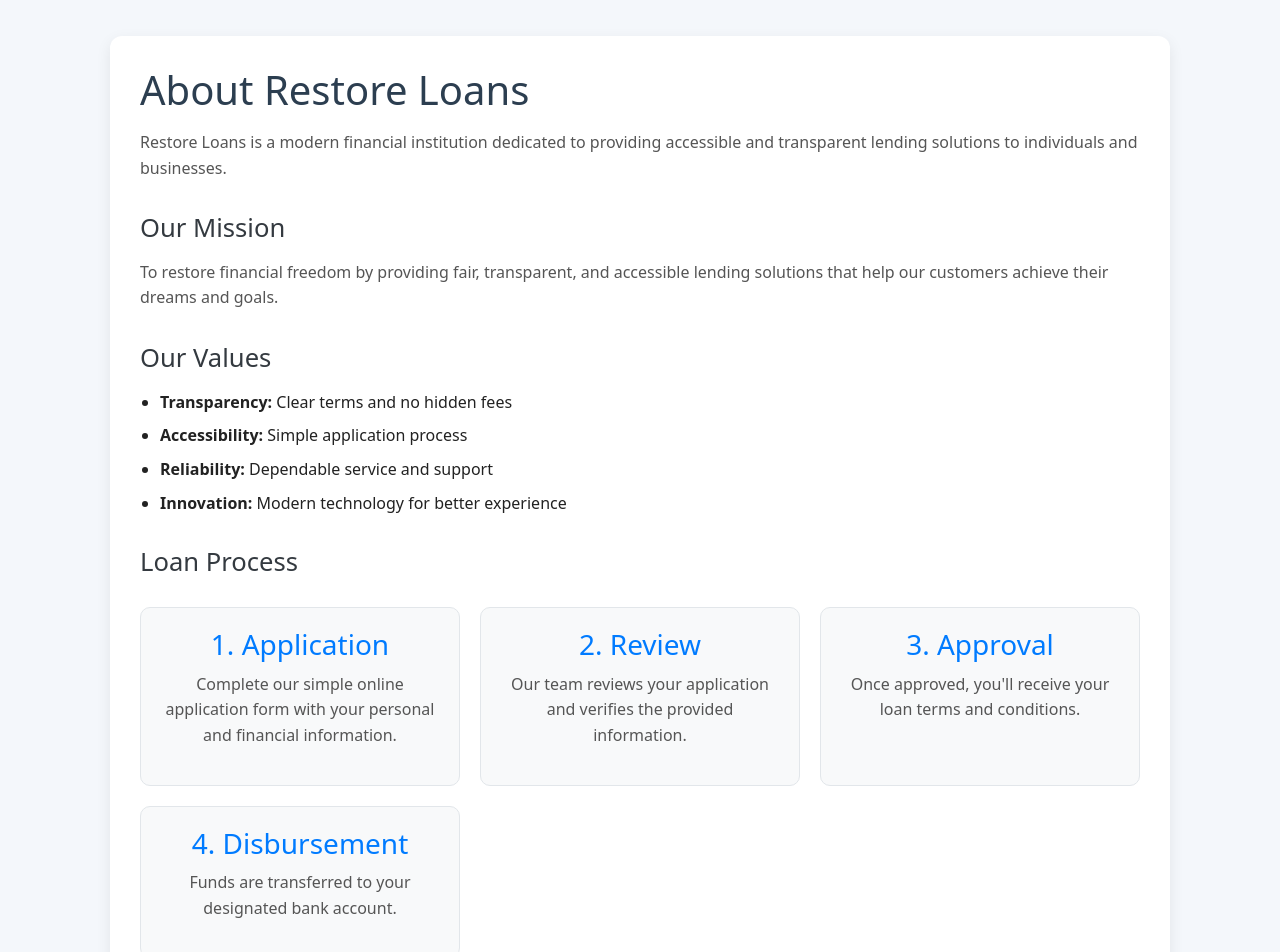
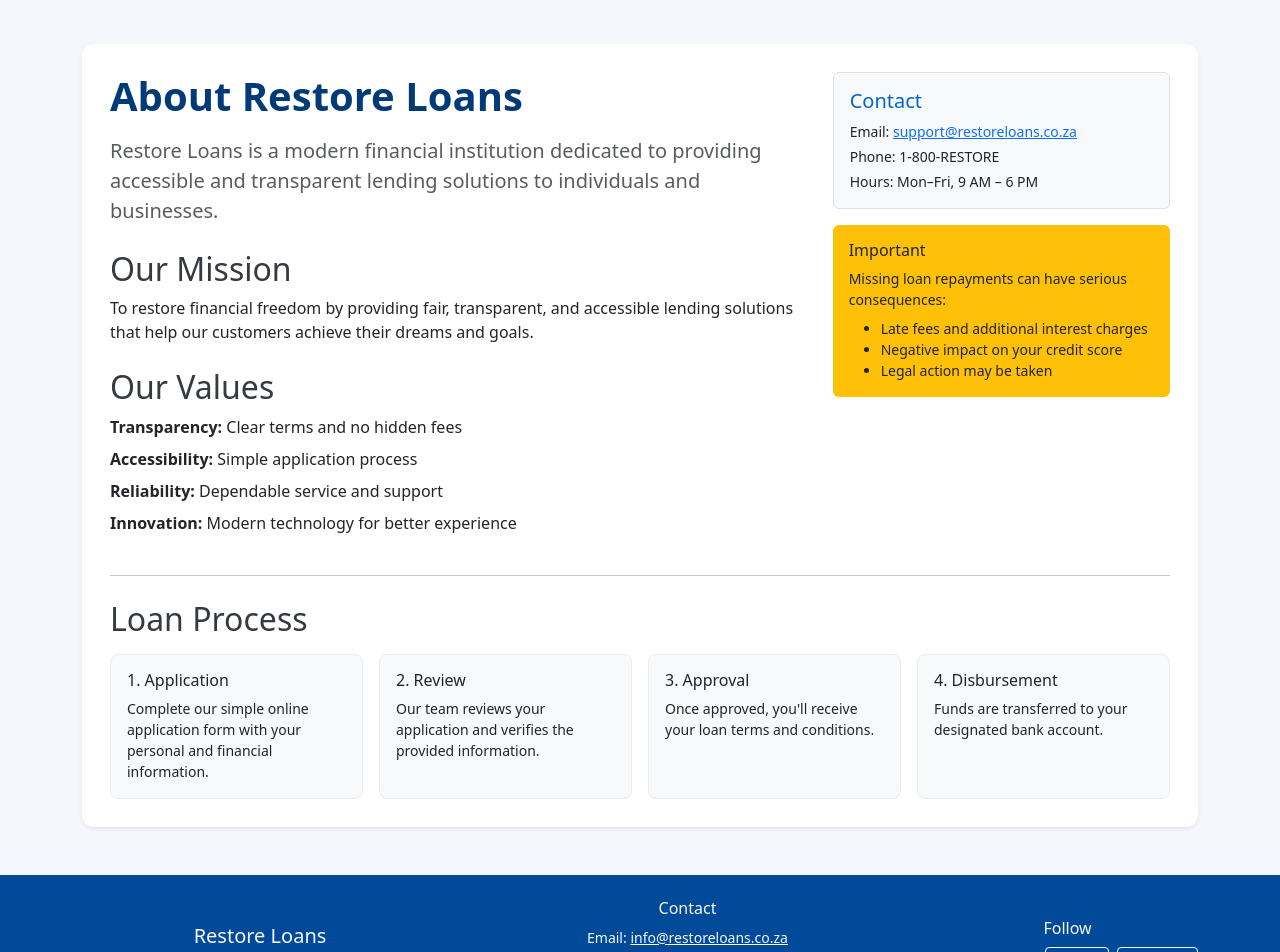
Before and after one commit to RestoreLoans/RestoreLoans-Application, a Vue app in the folder frontend/: page /about in a window 1280 px wide. Shown: the part 60-1012 px from the top of the page. Built offline with nearby package versions, Linux system fonts and the light colour scheme.

Commit message:
Work is in progress

```diff
--- a/frontend/src/components/Footer.vue
+++ b/frontend/src/components/Footer.vue
@@ -11,7 +11,7 @@
 
         <div class="col-12 col-md-5 text-center text-md-left">
           <h6 class="mb-2">Contact</h6>
-          <p class="mb-1 small">Email: <a class="text-light" href="mailto:info@restoreloans.com">info@restoreloans.com</a></p>
+          <p class="mb-1 small">Email: <a class="text-light" href="mailto:info@restoreloans.co.za">info@restoreloans.co.za</a></p>
           <p class="mb-1 small">Phone: <a class="text-light" href="tel:+27747776140">+27 74 777 6140</a></p>
           <p class="mb-0 small">Address: 62 Beacon Road, Florida North 1709</p>
         </div>
--- a/frontend/src/views/About.vue
+++ b/frontend/src/views/About.vue
@@ -1,172 +1,125 @@
 <template>
-  <div class="about-container">
-    <div class="about-card">
-      <h1>About Restore Loans</h1>
-      <p>
+  <section class="py-5">
+    <div class="container">
+      <div class="card about-card shadow-sm">
+        <div class="card-body">
+          <div class="row">
+            <div class="col-12 col-lg-8">
+              <h1 class="mb-3">About Restore Loans</h1>
+              <p class="lead text-muted">
                 Restore Loans is a modern financial institution dedicated to providing
                 accessible and transparent lending solutions to individuals and businesses.
               </p>
 
-      <h2>Our Mission</h2>
+              <h2 class="mt-4">Our Mission</h2>
               <p>
                 To restore financial freedom by providing fair, transparent, and accessible
                 lending solutions that help our customers achieve their dreams and goals.
               </p>
 
-      <h2>Our Values</h2>
-      <ul class="values-list">
-        <li><strong>Transparency:</strong> Clear terms and no hidden fees</li>
-        <li><strong>Accessibility:</strong> Simple application process</li>
-        <li><strong>Reliability:</strong> Dependable service and support</li>
-        <li><strong>Innovation:</strong> Modern technology for better experience</li>
+              <h2 class="mt-4">Our Values</h2>
+              <ul class="values-list list-unstyled">
+                <li class="mb-2"><strong>Transparency:</strong> Clear terms and no hidden fees</li>
+                <li class="mb-2"><strong>Accessibility:</strong> Simple application process</li>
+                <li class="mb-2"><strong>Reliability:</strong> Dependable service and support</li>
+                <li class="mb-2"><strong>Innovation:</strong> Modern technology for better experience</li>
               </ul>
-
-      <h2>Loan Process</h2>
-      <div class="process-steps">
-        <div class="step">
-          <h3>1. Application</h3>
-          <p>Complete our simple online application form with your personal and financial information.</p>
-        </div>
-        <div class="step">
-          <h3>2. Review</h3>
-          <p>Our team reviews your application and verifies the provided information.</p>
-        </div>
-        <div class="step">
-          <h3>3. Approval</h3>
-          <p>Once approved, you'll receive your loan terms and conditions.</p>
-        </div>
-        <div class="step">
-          <h3>4. Disbursement</h3>
-          <p>Funds are transferred to your designated bank account.</p>
-        </div>
             </div>
 
-      <h2>Important Information</h2>
-      <div class="warning-box">
-        <h3>Missed Repayments</h3>
-        <p>Missing loan repayments can have serious consequences:</p>
-        <ul>
+            <aside class="col-12 col-lg-4 mt-4 mt-lg-0">
+              <div class="border rounded p-3 bg-light">
+                <h5 class="mb-2">Contact</h5>
+                <p class="mb-1 small">Email: <a href="mailto:support@restoreloans.co.za">support@restoreloans.co.za</a></p>
+                <p class="mb-1 small">Phone: 1-800-RESTORE</p>
+                <p class="mb-0 small">Hours: Mon–Fri, 9 AM – 6 PM</p>
+              </div>
+
+              <div class="mt-3 bg-warning p-3 rounded">
+                <h6 class="mb-2">Important</h6>
+                <p class="small mb-2">Missing loan repayments can have serious consequences:</p>
+                <ul class="small mb-0">
                   <li>Late fees and additional interest charges</li>
                   <li>Negative impact on your credit score</li>
                   <li>Legal action may be taken</li>
-          <li>Potential asset seizure for secured loans</li>
                 </ul>
-        <p><strong>Please ensure you can afford the repayments before applying for a loan.</strong></p>
+              </div>
+            </aside>
           </div>
 
-      <h2>Contact Us</h2>
-      <p>For any questions or support, please contact our customer service team:</p>
-      <ul class="contact-list">
-        <li>Email: support@restoreloans.com</li>
-        <li>Phone: 1-800-RESTORE</li>
-        <li>Hours: Monday–Friday, 9 AM – 6 PM</li>
-      </ul>
+          <hr class="my-4" />
+
+          <h2 class="mb-3">Loan Process</h2>
+          <div class="row gx-3 gy-3">
+            <div class="col-12 col-md-6 col-lg-3">
+              <div class="step p-3 h-100">
+                <h3 class="h6">1. Application</h3>
+                <p class="small mb-0">Complete our simple online application form with your personal and financial information.</p>
               </div>
             </div>
+            <div class="col-12 col-md-6 col-lg-3">
+              <div class="step p-3 h-100">
+                <h3 class="h6">2. Review</h3>
+                <p class="small mb-0">Our team reviews your application and verifies the provided information.</p>
+              </div>
+            </div>
+            <div class="col-12 col-md-6 col-lg-3">
+              <div class="step p-3 h-100">
+                <h3 class="h6">3. Approval</h3>
+                <p class="small mb-0">Once approved, you'll receive your loan terms and conditions.</p>
+              </div>
+            </div>
+            <div class="col-12 col-md-6 col-lg-3">
+              <div class="step p-3 h-100">
+                <h3 class="h6">4. Disbursement</h3>
+                <p class="small mb-0">Funds are transferred to your designated bank account.</p>
+              </div>
+            </div>
+          </div>
+        </div>
+      </div>
+    </div>
+  </section>
 </template>
 
 
 <style scoped>
-.about-container {
-  max-width: 1100px;
-  margin: 40px auto;
-  padding: 0 20px;
+.about-card {
+  border-radius: 12px;
+  overflow: hidden;
 }
 
-.about-card {
-  background: #fff;
-  padding: 30px;
-  border-radius: 12px;
-  box-shadow: 0 5px 15px rgba(0, 0, 0, 0.08);
+.about-card .card-body {
+  padding: 1.75rem;
 }
 
 .about-card h1 {
-  font-size: 2.5rem;
-  margin-bottom: 1rem;
-  color: #2c3e50;
+  color: #003a77;
+  font-weight: 600;
 }
 
 .about-card h2 {
-  font-size: 1.6rem;
-  margin-top: 2rem;
-  margin-bottom: 1rem;
   color: #343a40;
-}
-
-.about-card p {
-  margin-bottom: 1rem;
-  color: #555;
-  line-height: 1.6;
-}
-
-.values-list {
-  padding-left: 20px;
-  margin-bottom: 1rem;
+  margin-top: 1rem;
 }
 
 .values-list li {
-  margin-bottom: 0.6rem;
-}
-
-.process-steps {
-  display: grid;
-  grid-template-columns: repeat(auto-fit, minmax(250px, 1fr));
-  gap: 20px;
-  margin: 30px 0;
+  margin-bottom: 0.5rem;
 }
 
 .step {
   background: #f8f9fa;
-  padding: 20px;
-  border-radius: 10px;
-  text-align: center;
-  border: 1px solid #e2e6ea;
-  transition: transform 0.2s ease;
+  border-radius: 8px;
+  border: 1px solid #e9ecef;
 }
 
-.step:hover {
-  transform: translateY(-3px);
+/* small adjustments */
+@media (max-width: 576px) {
+  .about-card .card-body {
+    padding: 1rem;
   }
 
-.step h3 {
-  color: #007bff;
-  margin-bottom: 10px;
-}
-
-.warning-box {
-  background: #fff3cd;
-  border: 1px solid #ffeaa7;
-  padding: 20px;
-  border-radius: 8px;
-  margin-top: 20px;
-}
-
-.warning-box h3 {
-  color: #856404;
-  margin-bottom: 10px;
-}
-
-.warning-box ul {
-  margin: 10px 0;
-  padding-left: 20px;
-}
-
-.contact-list {
-  padding-left: 20px;
-}
-
-.contact-list li {
-  margin-bottom: 0.5rem;
-}
-
-/* Responsive typography */
-@media (max-width: 600px) {
   .about-card h1 {
-    font-size: 2rem;
-  }
-
-  .about-card h2 {
-    font-size: 1.3rem;
+    font-size: 1.6rem;
   }
 }
 </style>
```
Lines whose indentation alone changed are shown as unchanged.
